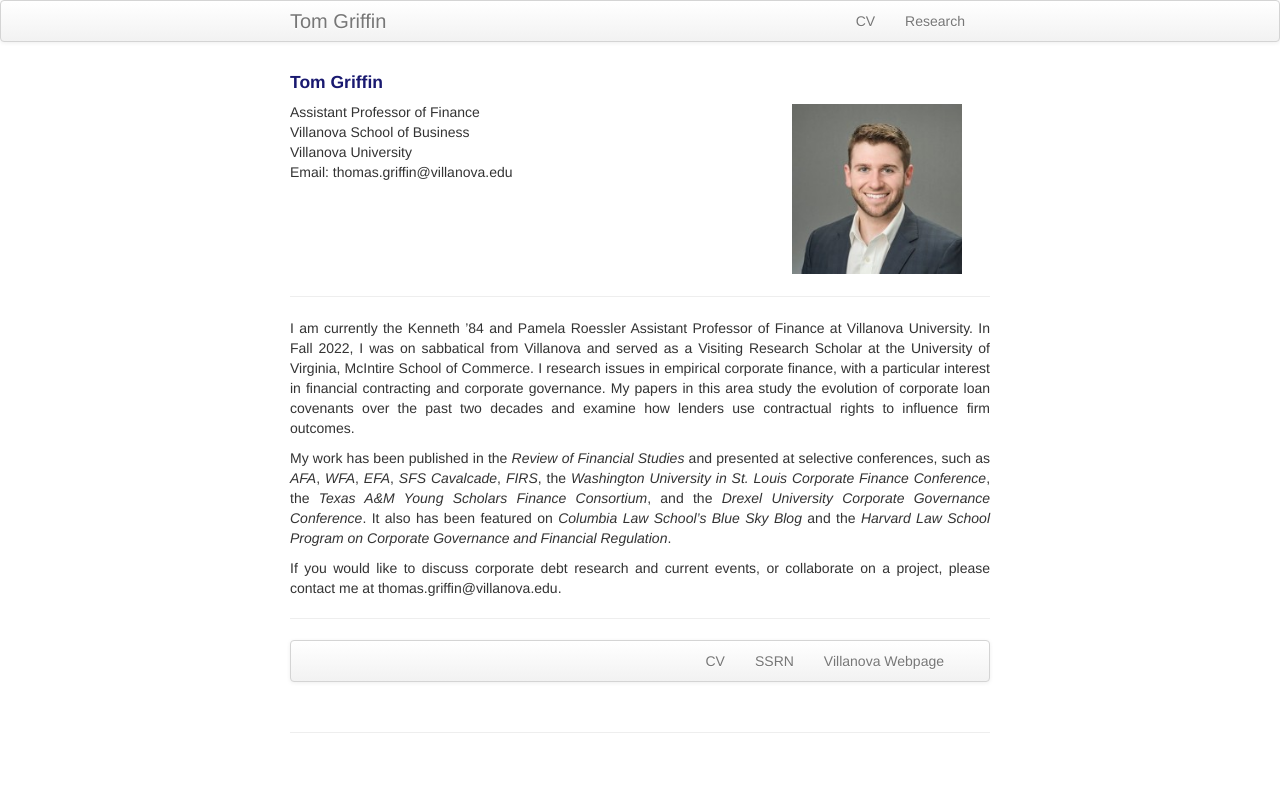
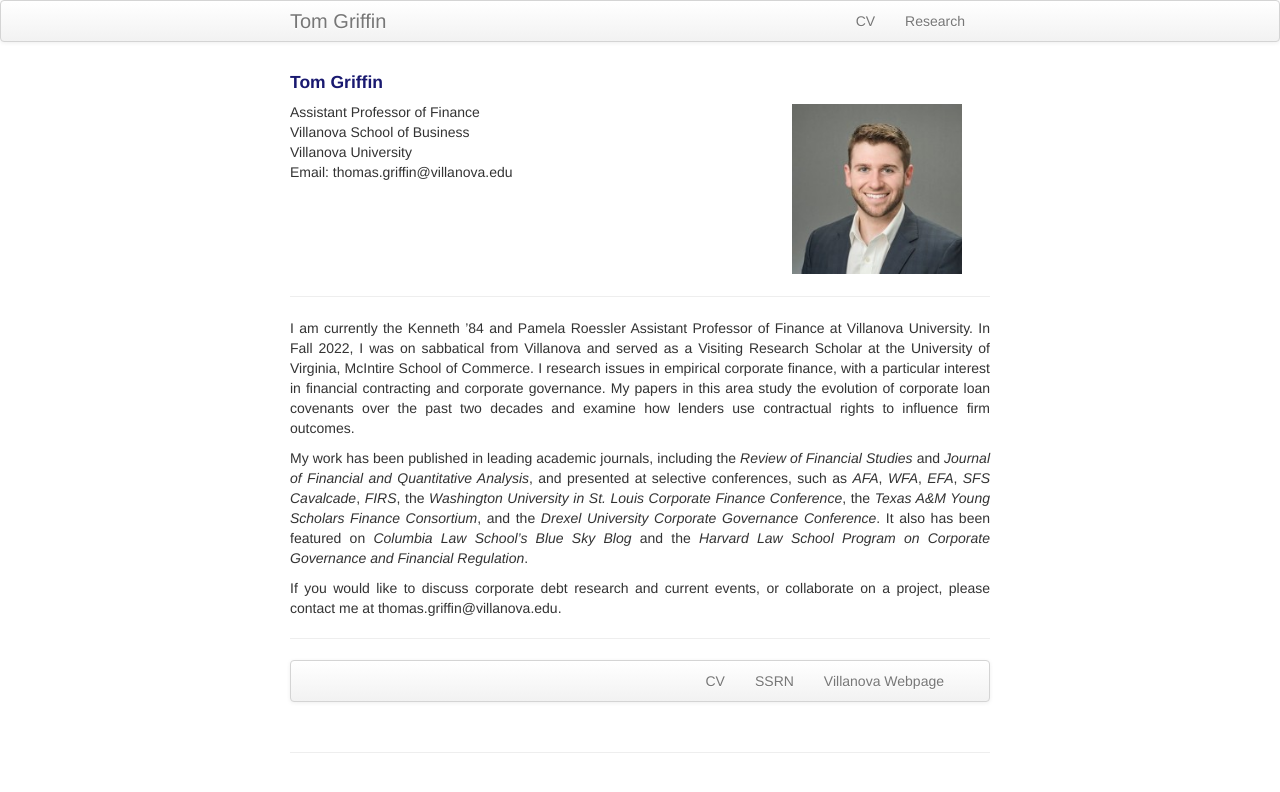
Before and after one commit to ThomasPGriffin/thomaspgriffin.github.io, a Jekyll site: the page built from index.md, in a window 1280 px wide. Shown: the top 792 px of the page. Built offline with Jekyll 4.4.1, drawn with Linux system fonts in a browser that asks for light colours.

Commit message:
Update index.md

```diff
--- a/index.md
+++ b/index.md
@@ -29,7 +29,7 @@ keywords: Tom, Thomas, Griffin, Finance, PhD, Drexel, Villanova, Professor
 
 <p>I am currently the Kenneth ’84 and Pamela Roessler Assistant Professor of Finance at Villanova University. In Fall 2022, I was on sabbatical from Villanova and served as a Visiting Research Scholar at the University of Virginia, McIntire School of Commerce. I research issues in empirical corporate finance, with a particular interest in financial contracting and corporate governance. My papers in this area study the evolution of corporate loan covenants over the past two decades and examine how lenders use contractual rights to influence firm outcomes. </p>
 
-<p>My work has been published in the <i>Review of Financial Studies</i> and presented at selective conferences, such as <i>AFA</i>, <i>WFA</i>, <i>EFA</i>, <i>SFS Cavalcade</i>, <i>FIRS</i>, the <i>Washington University in St. Louis Corporate Finance Conference</i>, the <i>Texas A&M Young Scholars Finance Consortium</i>, and the <i>Drexel University Corporate Governance Conference</i>. It also has been featured on <i>Columbia Law School’s Blue Sky Blog</i> and the <i>Harvard Law School Program on Corporate Governance and Financial Regulation</i>.</p>
+<p>My work has been published in leading academic journals, including the <i>Review of Financial Studies</i> and <i>Journal of Financial and Quantitative Analysis</i>, and presented at selective conferences, such as <i>AFA</i>, <i>WFA</i>, <i>EFA</i>, <i>SFS Cavalcade</i>, <i>FIRS</i>, the <i>Washington University in St. Louis Corporate Finance Conference</i>, the <i>Texas A&M Young Scholars Finance Consortium</i>, and the <i>Drexel University Corporate Governance Conference</i>. It also has been featured on <i>Columbia Law School’s Blue Sky Blog</i> and the <i>Harvard Law School Program on Corporate Governance and Financial Regulation</i>.</p>
 
 <p>If you would like to discuss corporate debt research and current events, or collaborate on a project, please contact me at thomas.griffin@villanova.edu.</p>
 
```
